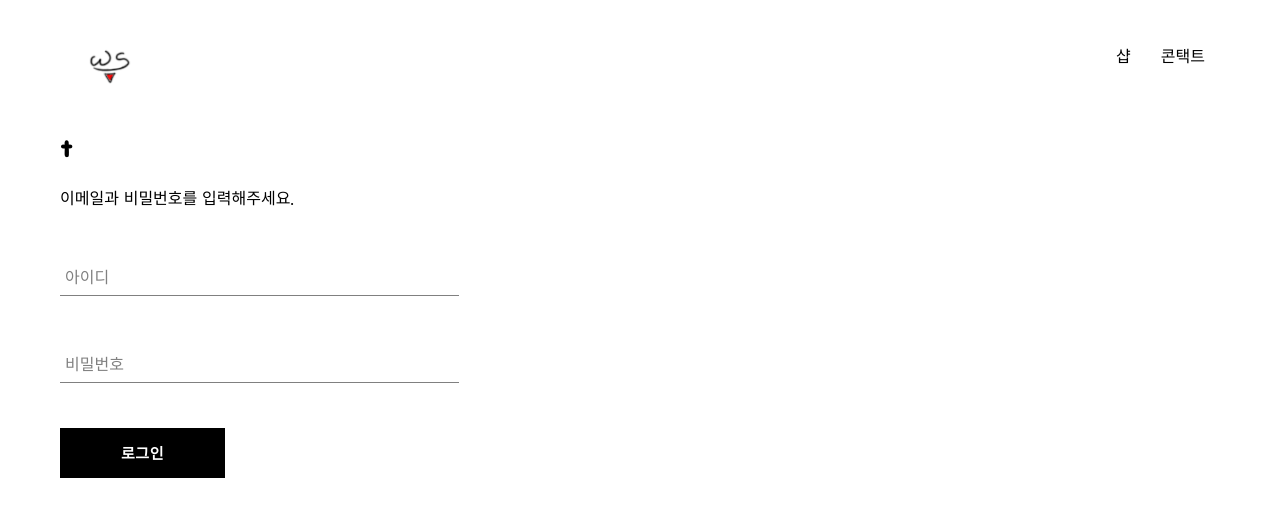
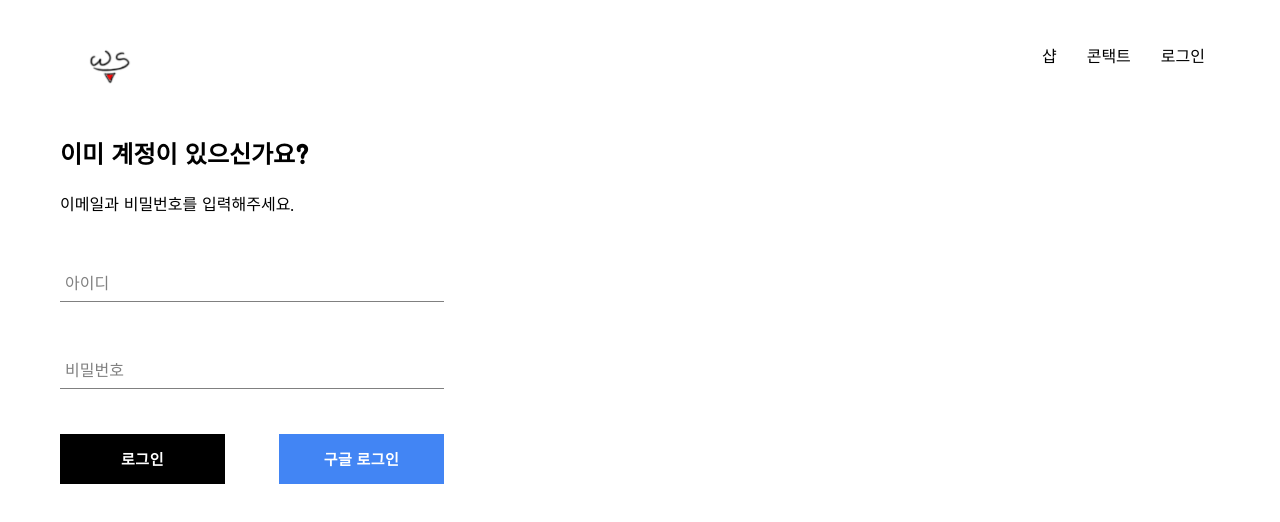
Before and after one commit to mihilt/ws-shop, a React (Create React App) app: page /signin in a window 1280 px wide. Shown: the top 522 px of the page. Built offline with nearby package versions, Linux system fonts and the light colour scheme; no server answers.

Commit message:
integrated firebase

```diff
--- a/package.json
+++ b/package.json
@@ -6,6 +6,7 @@
     "@testing-library/jest-dom": "^4.2.4",
     "@testing-library/react": "^9.3.2",
     "@testing-library/user-event": "^7.1.2",
+    "firebase": "^7.9.1",
     "node-sass": "^4.13.1",
     "react": "^16.12.0",
     "react-dom": "^16.12.0",
--- a/src/App.css
+++ b/src/App.css
@@ -7,3 +7,7 @@ a{
   text-decoration: none;
   color:black;
 }
+
+*{
+  box-sizing: border-box;
+}
--- a/src/App.js
+++ b/src/App.js
@@ -7,19 +7,43 @@ import HomePage from './pages/homepage/homepage.component';
 import ShopPage from './pages/shop/shop.component';
 import SignInAndSignUpPage from './pages/sign-in-and-sign-up/sign-in-and-sign-up.component'
 import Header from './components/header/header.component';
+import { auth } from './firebase/firebase.utils';
 
+class App extends React.Component {
+  constructor() {
+    super();
 
-function App() {
+    this.state = {
+      currentUser: null
+    };
+  }
+
+  unsubscribeFromAuth = null;
+
+  componentDidMount() {
+    this.unsubscribeFromAuth = auth.onAuthStateChanged(user => {
+      this.setState({ currentUser: user });
+
+      console.log(user);
+    });
+  }
+
+  componentWillUnmount() {
+    this.unsubscribeFromAuth();
+  }
+
+  render() {
     return (
       <div>
-      <Header />
+        <Header currentUser={this.state.currentUser} />
         <Switch>
-        <Route exact path = '/' component = {HomePage} />
-        <Route path = '/shop' component = {ShopPage} />
-        <Route path = '/signin' component = {SignInAndSignUpPage} />
+          <Route exact path='/' component={HomePage} />
+          <Route path='/shop' component={ShopPage} />
+          <Route path='/signin' component={SignInAndSignUpPage} />
         </Switch>
       </div>
     );
   }
+}
 
 export default App;
--- a/src/components/custom-button/custom-button.component.jsx
+++ b/src/components/custom-button/custom-button.component.jsx
@@ -3,8 +3,10 @@ import React from 'react';
 
 import './custom-button.styles.scss';
 
-const CustomButton = ({ children, ...otherProps }) => (
-  <button className='custom-button' {...otherProps}>
+const CustomButton = ({ children, isGoogleSignIn, ...otherProps }) => (
+  <button className={`${isGoogleSignIn ? 'google-sign-in': ''} custom-button`}
+    {...otherProps}
+  >
     {children}
   </button>
 );
--- a/src/components/custom-button/custom-button.styles.scss
+++ b/src/components/custom-button/custom-button.styles.scss
@@ -19,4 +19,14 @@
       color: black;
       border: 1px solid black;
     }
+
+    &.google-sign-in{
+      background-color: #4285f4;
+      color: white;
+
+      &:hover{
+        background-color: #357ae8;
+        border: none;
+      }
+    }
   }
--- a/src/components/header/header.component.jsx
+++ b/src/components/header/header.component.jsx
@@ -1,11 +1,13 @@
 import React from 'react';
 import { Link } from 'react-router-dom';
+
+import { auth } from '../../firebase/firebase.utils';
 
 import Logo from '../../assets/LOGO.png';
 
 import './header.styles.scss';
 
-const Header = () => (
+const Header = ({ currentUser }) => (
   <div className='header'>
     <Link className='logo-container' to='/'>
         <img src={Logo} alt="LOGO"/>
@@ -17,6 +19,12 @@ const Header = () => (
       <Link className='option' to='/shop'>
         콘택트
       </Link>
+      {
+        currentUser ?
+        <div className = 'option' onClick={()=>auth.signInWithCustomToken()}> 로그아웃 </div>
+        :
+        <Link className = 'option' to ='/signin'> 로그인 </Link>
+      }
     </div>
   </div>
 );
--- a/src/components/header/header.styles.scss
+++ b/src/components/header/header.styles.scss
@@ -20,6 +20,7 @@
 
       .option {
         padding: 10px 15px;
+        cursor: pointer;
       }
     }
   }
--- a/src/components/sign-in/sign-in.component.jsx
+++ b/src/components/sign-in/sign-in.component.jsx
@@ -2,6 +2,8 @@ import React from 'react';
 
 import FormInput from '../form-input/form-input.component';
 import CustomButton from '../custom-button/custom-button.component';
+
+import { signInWithGoogle } from '../../firebase/firebase.utils.js';
 
 import './sign-in.styles.scss';
 
@@ -30,7 +32,7 @@ class SignIn extends React.Component {
   render() {
     return (
       <div className='sign-in'>
-        <h2>t</h2>
+        <h2>이미 계정이 있으신가요?</h2>
         <span>이메일과 비밀번호를 입력해주세요.</span>
 
         <form onSubmit={this.handleSubmit}>
@@ -50,7 +52,15 @@ class SignIn extends React.Component {
             label='비밀번호'
             required
           />
-          <CustomButton type='submit'> 로그인 </CustomButton>
+
+          <div className = 'buttons'>
+            <CustomButton type='submit'> 로그인 </CustomButton>
+            <CustomButton onClick = {signInWithGoogle} isGoogleSignIn>
+            구글 로그인
+            </CustomButton>
+          </div>
+
+
         </form>
       </div>
     );
--- a/src/components/sign-in/sign-in.styles.scss
+++ b/src/components/sign-in/sign-in.styles.scss
@@ -0,0 +1,14 @@
+.sign-in {
+    width: 380px;
+    display: flex;
+    flex-direction: column;
+
+    .title {
+      margin: 10px 0;
+    }
+
+    .buttons {
+      display: flex;
+      justify-content: space-between;
+    }
+  }
--- /dev/null
+++ b/src/firebase/firebase.utils.js
@@ -0,0 +1,25 @@
+import firebase from 'firebase/app';
+import 'firebase/firestore';
+import 'firebase/auth';
+
+const config = {
+    apiKey: "AIzaSyB3CH3pc2wMTWMwcphdPscKa4RMCU37mvA",
+    authDomain: "ws-shop-db.firebaseapp.com",
+    databaseURL: "https://ws-shop-db.firebaseio.com",
+    projectId: "ws-shop-db",
+    storageBucket: "ws-shop-db.appspot.com",
+    messagingSenderId: "864486010786",
+    appId: "1:864486010786:web:312164d2910879b6bb8cfb",
+    measurementId: "G-6Q41YM32Z1"
+}
+
+firebase.initializeApp(config);
+
+export const auth = firebase.auth();
+export const firestore = firebase.firestore();
+
+const provider = new firebase.auth.GoogleAuthProvider();
+provider.setCustomParameters({prompt: 'select_account'});
+export const signInWithGoogle = () => auth.signInWithPopup(provider);
+
+export default firebase;
```
Also changed, not shown: 1 other file (tests, documents, lock files or other folders). Lines whose indentation alone changed are shown as unchanged.
